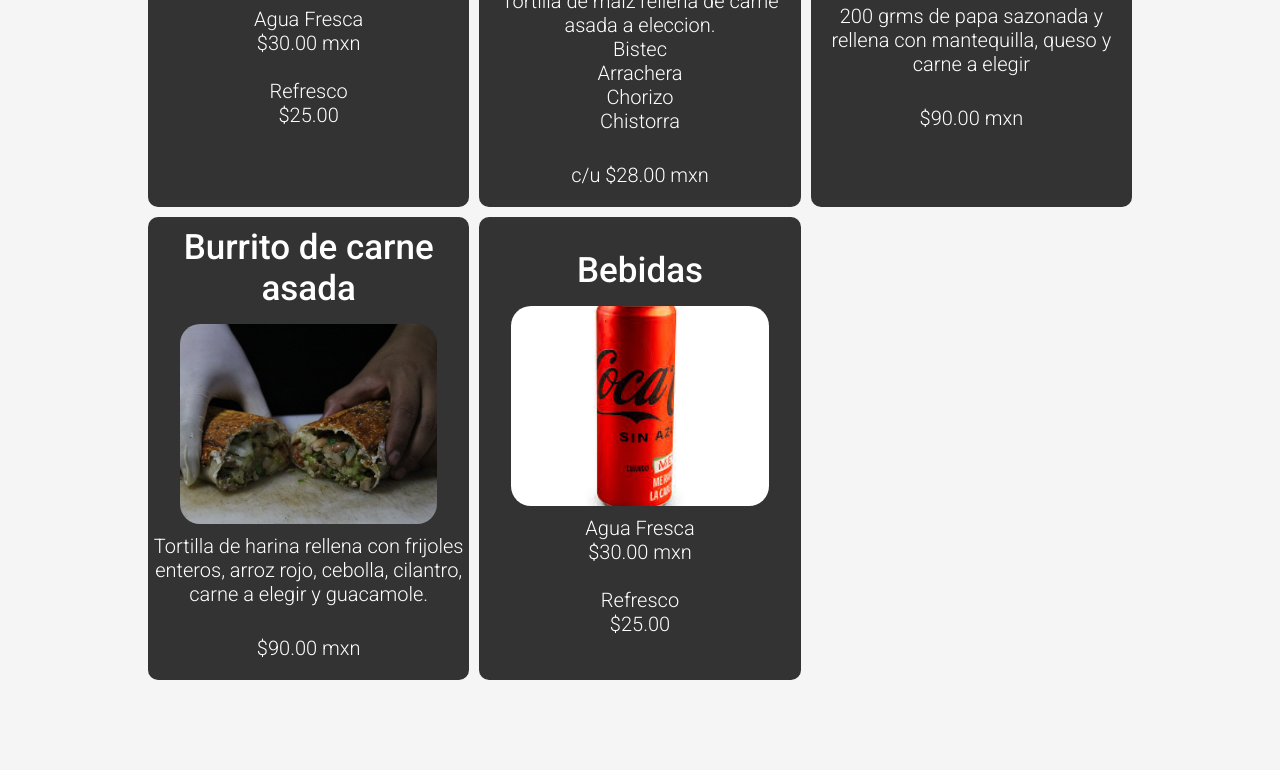
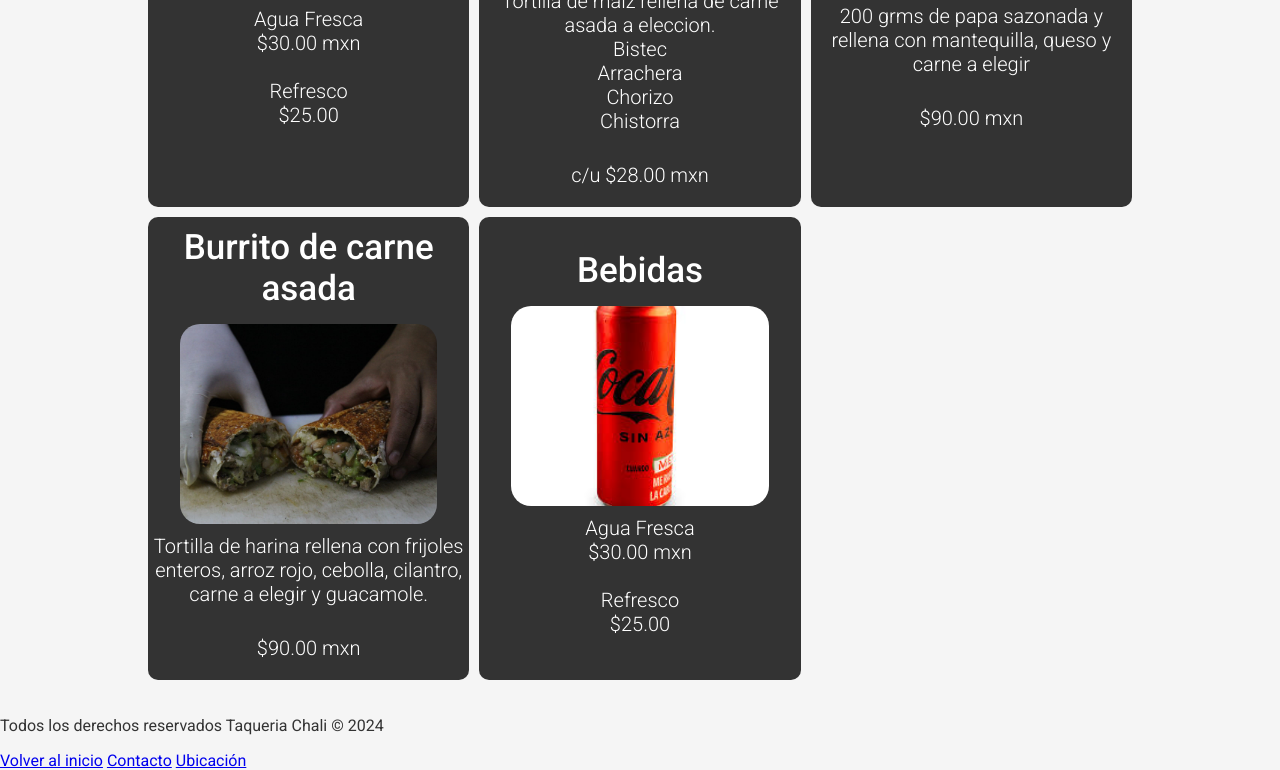
Before and after one commit to Niuh1/Code_Together, a plain HTML site: page index.html in a window 1280 px wide. Shown: the part 1262-2032 px from the top of the page. Before the commit the page ends 1962 px from the top, so only its background shows below. Drawn offline with Linux system fonts and the light colour scheme.

Commit message:
Se agrega el footer

```diff
--- a/index.html
+++ b/index.html
@@ -95,8 +95,14 @@
                     <p>Quitar</p>
                 </button>
                 </div>
+        </section>
+        <footer>
+            <p>Todos los derechos reservados Taqueria Chali © 2024</p>
+
+            <a href="#" class="footer__link">Volver al inicio</a>
+            <a href="#" class="footer__link">Contacto</a>
+            <a href="#" class="footer__link">Ubicación</a>
         </footer>
-        </section>
     </main>
 </body>
 </html>
```
